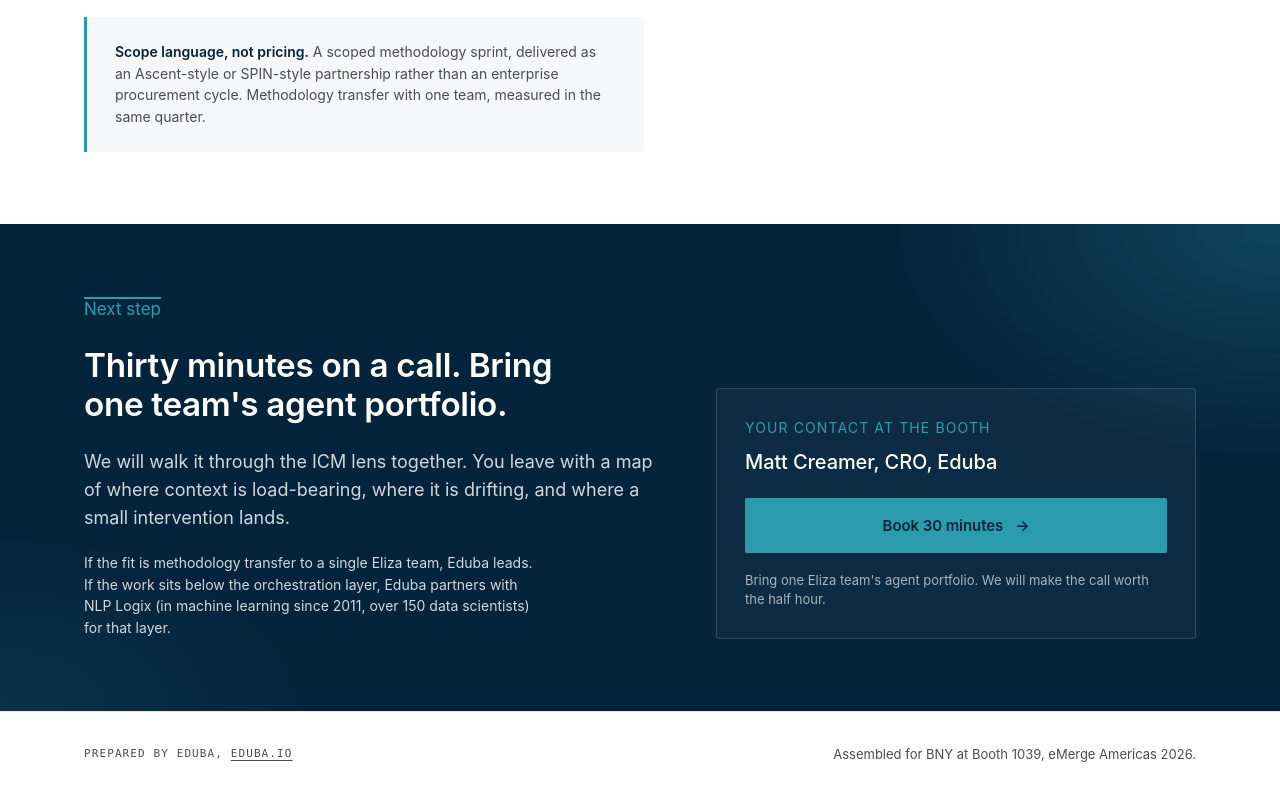
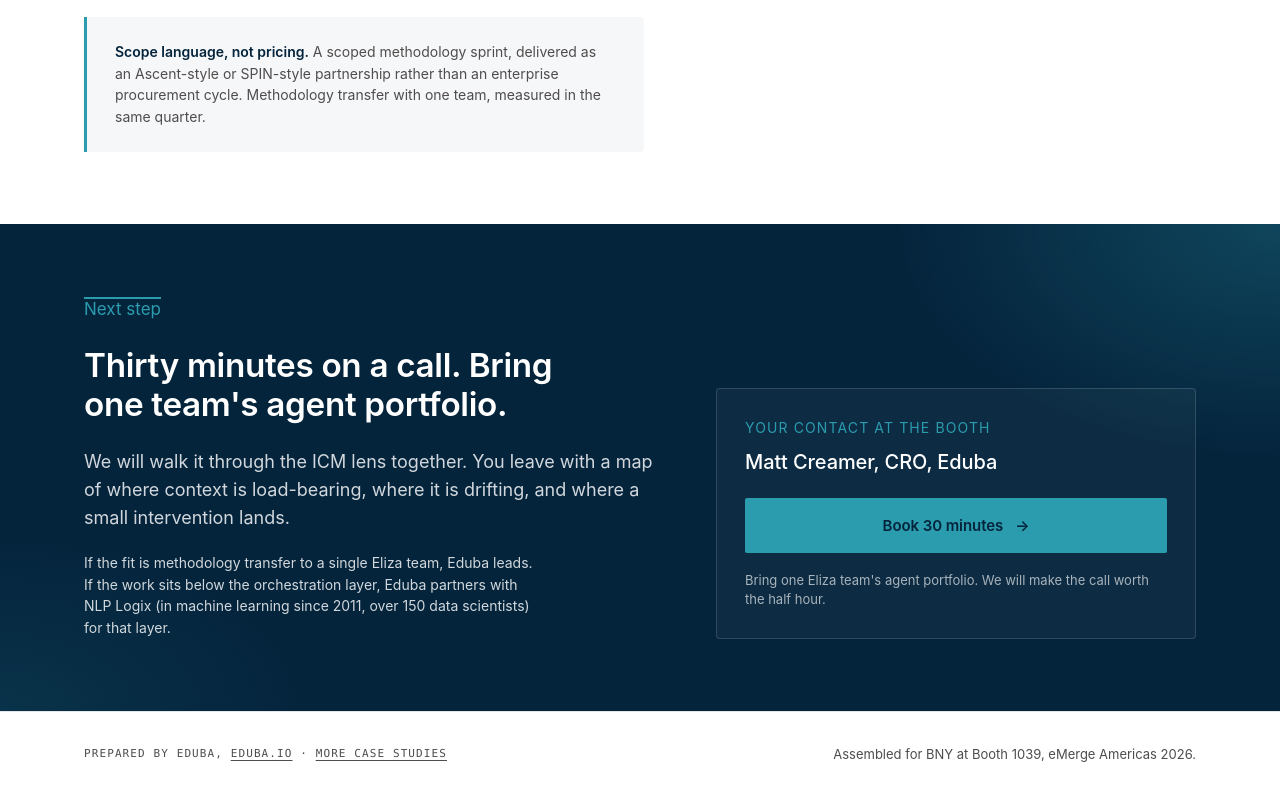
Before and after one commit to mattcreamer17-gif/fintech-puppy-park-powered, a plain HTML site: page index.html in a window 1280 px wide. Shown: the part 2964-3764 px from the top of the page. Drawn offline with Linux system fonts and the light colour scheme.

Commit message:
Add eduba.io/works case studies link

```diff
--- a/index.html
+++ b/index.html
@@ -207,7 +207,7 @@
 
   <footer role="contentinfo">
     <div class="container">
-      <span class="prep">Prepared by Eduba, <a href="https://eduba.io" target="_blank" rel="noopener">eduba.io</a></span>
+      <span class="prep">Prepared by Eduba, <a href="https://eduba.io" target="_blank" rel="noopener">eduba.io</a> &middot; <a href="https://eduba.io/works" target="_blank" rel="noopener">More case studies</a></span>
       <span>Assembled for BNY at Booth 1039, eMerge Americas 2026.</span>
     </div>
   </footer>
```
